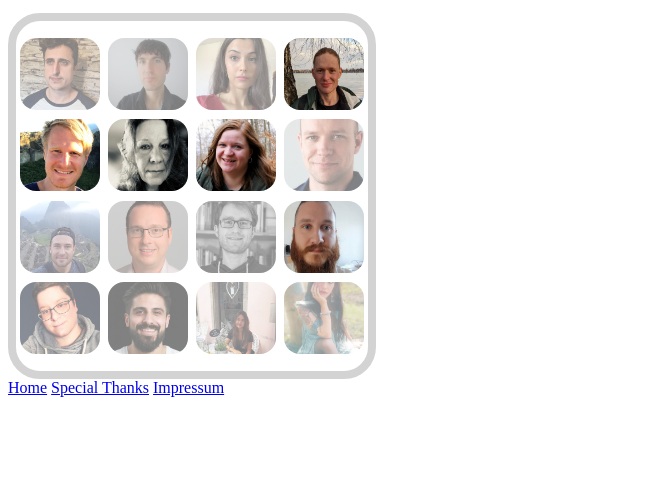
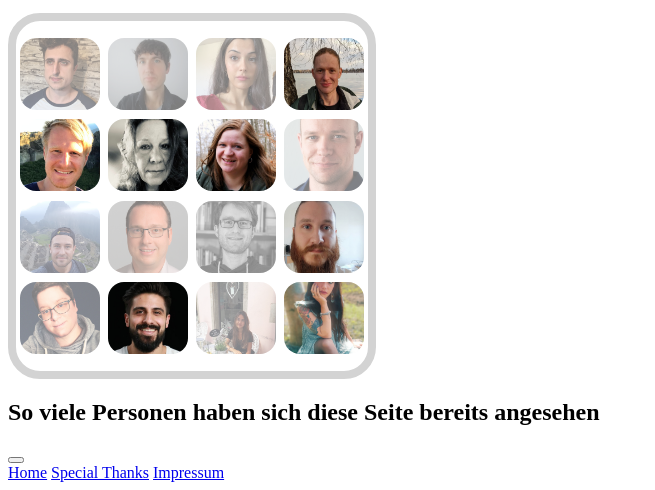
Before and after one commit to FSchmidbauer/students-secrets-app, a plain HTML site: page index.html in a window 1280 px wide. Shown: the part 1613-2103 px from the top of the page, without its empty margins (0-655 px from the left). Before the commit the page ends 2018 px from the top, so only its background shows below. Drawn offline with Linux system fonts and the light colour scheme.

Commit message:
more students secrets added

```diff
--- a/index.html
+++ b/index.html
@@ -26,11 +26,11 @@
             <p class="studgallery__text--inactive lukas__text"></p>
             <p class="studgallery__text--inactive matthias__text"></p>
             <p class="studgallery__text--inactive oliverg__text"></p>
-            <p class="studgallery__text olivern__text">Text Oliver N.</p>
+            <p class="studgallery__text olivern__text">hat als Kind im "Tigerenten Club" mitgemacht</p>
             <p class="studgallery__text--inactive sabrina__text"></p>
-            <p class="studgallery__text--inactive sacid__text"></p>
+            <p class="studgallery__text sacid__text">Hatte als Kind vier Molche als Haustiere</p>
             <p class="studgallery__text--inactive sharine__text"></p>
-            <p class="studgallery__text--inactive vika__text"></p>
+            <p class="studgallery__text vika__text">Lieblingszitat: "Chaos is a friend of mine"</p>
             <img class="studgallery__image--inactive bejan__image" src="./images/bejan.png" alt="Profilbild Bejan">
             <img class="studgallery__image--inactive borjan__image" src="./images/borjan.png" alt="Profilbild Borjan">
             <img class="studgallery__image--inactive farah__image" src="./images/farah.png" alt="Profilbild Farah">
@@ -44,9 +44,13 @@
             <img class="studgallery__image--inactive oliverg__image" src="./images/oliverg.png" alt="Profilbild Oliver G.">
             <img class="studgallery__image olivern__image" src="./images/olivern.png" alt="Profilbild Oliver N.">
             <img class="studgallery__image--inactive sabrina__image" src="./images/sabrina.png" alt="Profilbild Sabrina">
-            <img class="studgallery__image--inactive sacid__image" src="./images/sacid.png" alt="Profilbild Sacid">
+            <img class="studgallery__image sacid__image" src="./images/sacid.png" alt="Profilbild Sacid">
             <img class="studgallery__image--inactive sharine__image" src="./images/sharine.png" alt="Profilbild Sharine">
-            <img class="studgallery__image--inactive vika__image" src="./images/vika.png" alt="Profilbild Vika">
+            <img class="studgallery__image vika__image" src="./images/vika.png" alt="Profilbild Vika">
+        </section>
+        <section>
+            <h2>So viele Personen haben sich diese Seite bereits angesehen</h2>
+            <button class="pageviews"></button>
         </section>
         </main>
     <footer class="footer">
```
